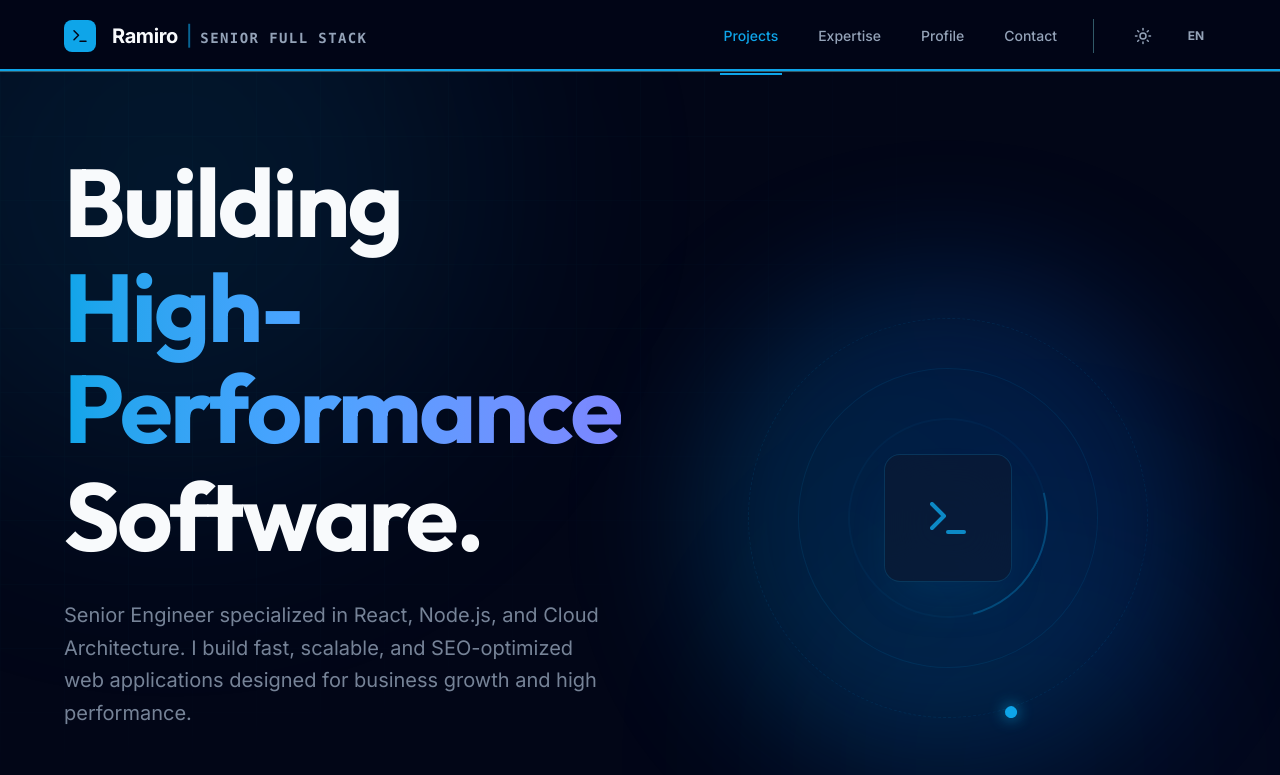
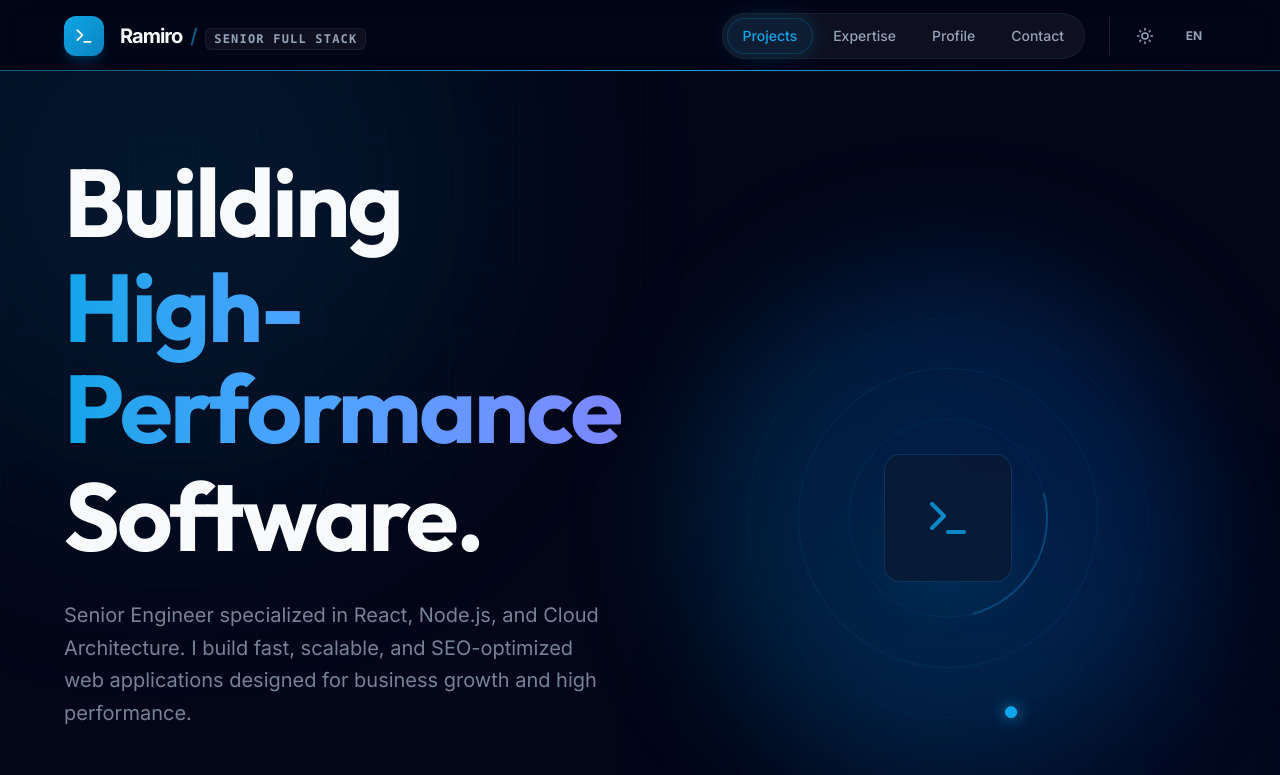
Before and after one commit to NickRami/my-portfolio, a React (Vite) app: page / in a window 1280 px wide. Shown: the top 775 px of the page. Built offline with nearby package versions, Linux system fonts and the light colour scheme.

Commit message:
feat: Add Navbar and Contact components, and introduce an application context for theme, language, and translation.

```diff
--- a/src/components/Contact.tsx
+++ b/src/components/Contact.tsx
@@ -85,10 +85,7 @@ export default function Contact() {
             </div>
           </div>
 
-          {/* Footer Note */}
-          <p className="text-sm text-muted-foreground/40 font-mono uppercase tracking-widest">
-            —   San Rafael, Mendoza   —
-          </p>
+
 
         </div>
       </div>
--- a/src/components/Navbar.tsx
+++ b/src/components/Navbar.tsx
@@ -69,11 +69,11 @@ export default function Navbar() {
 
   return (
     <>
-      <header className="sticky top-0 z-50 w-full border-b border-border bg-background/80 backdrop-blur-md h-[var(--header-height)]">
+      <header className="sticky top-0 z-50 w-full bg-background/60 backdrop-blur-xl border-b border-white/5 supports-[backdrop-filter]:bg-background/20 h-[var(--header-height)] transition-all duration-300">
         <div className="container-responsive h-full flex items-center justify-between">
           <Link to="/" className="flex items-center gap-4 group">
-            <div className="size-8 bg-primary rounded-lg flex items-center justify-center transition-transform group-hover:rotate-12">
-              <Terminal size={18} className="text-background" />
+            <div className="size-10 bg-gradient-to-br from-primary to-primary/80 rounded-xl flex items-center justify-center shadow-lg shadow-primary/20 transition-transform group-hover:scale-105 group-hover:rotate-3">
+              <Terminal size={20} className="text-white" />
             </div>
 
             {/* Animated Brand Identity */}
@@ -83,20 +83,20 @@ export default function Navbar() {
               transition={{ duration: 0.5, ease: "easeOut" }}
               className="flex items-baseline gap-2 text-foreground font-bold leading-tight tracking-tight hidden sm:flex"
             >
-              <span className="text-xl">Ramiro</span>
+              <span className="text-xl tracking-tighter">Ramiro</span>
               <motion.span
                 initial={{ opacity: 0, scale: 0 }}
                 animate={{ opacity: 1, scale: 1 }}
                 transition={{ delay: 0.3, duration: 0.3 }}
                 className="text-primary/60 font-medium text-xl"
               >
-                |
+                /
               </motion.span>
               <motion.span
                 initial={{ opacity: 0, x: -10 }}
                 animate={{ opacity: 1, x: 0 }}
                 transition={{ delay: 0.5, duration: 0.4 }}
-                className="text-sm font-mono text-muted-foreground uppercase tracking-widest"
+                className="text-xs font-mono text-muted-foreground uppercase tracking-widest bg-white/5 px-2 py-0.5 rounded-md border border-white/5"
               >
                 Senior Full Stack
               </motion.span>
@@ -104,38 +104,41 @@ export default function Navbar() {
           </Link>
 
           {/* Desktop Nav */}
-          <div className="hidden md:flex flex-1 justify-end gap-8 items-center h-full">
-            <nav className="flex items-center gap-8 h-full">
+          <div className="hidden md:flex flex-1 justify-end gap-6 items-center h-full">
+            <nav className="flex items-center gap-1 p-1 rounded-full bg-white/5 border border-white/5 backdrop-blur-sm">
               {navLinks.map((link) => (
                 <a
                   key={link.id}
                   href={link.href}
                   onClick={(e) => scrollToSection(e, link.id)}
-                  className={`relative text-sm font-medium transition-all px-1 py-2 group ${activeSection === link.id ? "text-primary" : "text-muted-foreground hover:text-foreground"
+                  className={`relative px-4 py-2 text-sm font-medium transition-all rounded-full z-10 ${activeSection === link.id
+                      ? "text-primary hover:text-primary"
+                      : "text-muted-foreground hover:text-foreground hover:bg-white/5"
                     }`}
                 >
                   {link.name}
                   {activeSection === link.id && (
                     <motion.div
                       layoutId="activeNav"
-                      className="absolute -bottom-[21px] left-0 right-0 h-0.5 bg-primary"
+                      className="absolute inset-0 bg-primary/10 rounded-full -z-10 border border-primary/20 shadow-[0_0_20px_rgba(var(--primary-rgb),0.2)]"
+                      transition={{ type: "spring", stiffness: 300, damping: 30 }}
                     />
                   )}
                 </a>
               ))}
             </nav>
 
-            <div className="flex items-center gap-4 border-l border-border pl-8">
+            <div className="flex items-center gap-2 pl-4 border-l border-white/10">
               <button
                 onClick={toggleTheme}
-                className="p-2 rounded-lg hover:bg-muted transition-colors text-muted-foreground hover:text-primary"
+                className="p-2.5 rounded-xl hover:bg-white/5 transition-all text-muted-foreground hover:text-primary active:scale-95"
               >
                 {theme === 'dark' ? <Sun size={18} /> : <Moon size={18} />}
               </button>
 
               <button
                 onClick={handleLanguageToggle}
-                className="text-xs font-bold p-2 rounded-lg hover:bg-muted transition-colors text-muted-foreground hover:text-primary w-10"
+                className="text-xs font-bold p-2.5 rounded-xl hover:bg-white/5 transition-all text-muted-foreground hover:text-primary w-11 active:scale-95 border border-transparent hover:border-white/5"
               >
                 {language.toUpperCase()}
               </button>
@@ -160,8 +163,11 @@ export default function Navbar() {
         </div>
 
         {/* ── SCROLL PROGRESS BAR ──────────────────────────── */}
-        <div className="scroll-progress-container">
-          <motion.div className="scroll-progress-bar" style={{ scaleX }} />
+        <div className="absolute bottom-0 left-0 right-0 h-[1px] bg-white/5 overflow-hidden">
+          <motion.div
+            className="h-full bg-gradient-to-r from-primary/50 via-primary to-primary/50"
+            style={{ scaleX, transformOrigin: "0%" }}
+          />
         </div>
       </header>
 
@@ -169,24 +175,25 @@ export default function Navbar() {
       <AnimatePresence>
         {isOpen && (
           <motion.div
-            initial={{ opacity: 0, y: -20 }}
-            animate={{ opacity: 1, y: 0 }}
-            exit={{ opacity: 0, y: -20 }}
-            className="fixed inset-x-0 top-[65px] bg-background border-b border-border z-40 p-6 md:hidden flex flex-col gap-4 shadow-xl"
+            initial={{ opacity: 0, y: -20, filter: "blur(10px)" }}
+            animate={{ opacity: 1, y: 0, filter: "blur(0px)" }}
+            exit={{ opacity: 0, y: -20, filter: "blur(10px)" }}
+            transition={{ duration: 0.2 }}
+            className="fixed inset-x-0 top-[var(--header-height)] bg-background/80 backdrop-blur-xl border-b border-white/10 z-40 p-6 md:hidden flex flex-col gap-4 shadow-2xl"
           >
             {navLinks.map((link) => (
               <a
                 key={link.id}
                 href={link.href}
                 onClick={(e) => scrollToSection(e, link.id)}
-                className="text-lg font-bold text-foreground hover:text-primary transition-colors py-2 border-b border-border last:border-0"
+                className={`text-lg font-bold py-4 px-4 rounded-xl border border-transparent transition-all ${activeSection === link.id
+                    ? "bg-primary/5 text-primary border-primary/10"
+                    : "text-muted-foreground hover:bg-white/5 hover:text-foreground"
+                  }`}
               >
                 {link.name}
               </a>
             ))}
-            <button className="w-full bg-primary text-background font-bold py-4 rounded-xl mt-4">
-              {t('nav.resume')}
-            </button>
           </motion.div>
         )}
       </AnimatePresence>
--- a/src/context/AppContext.tsx
+++ b/src/context/AppContext.tsx
@@ -307,24 +307,24 @@ const AppContext = createContext<AppContextType | undefined>(undefined);
 
 export function AppProvider({ children }: { children: ReactNode }) {
   const [language, setLanguage] = useState<Language>(() => {
-    const saved = localStorage.getItem('portfolio-language');
-    // Default to 'en' if no saved preference or if saved preference is invalid
-    return (saved === 'es' || saved === 'en') ? saved : 'en';
+    const saved = localStorage.getItem('portfolio-lang-prefs');
+    // Default setting: English ('en')
+    return (saved === 'en' || saved === 'es') ? saved : 'en';
   });
 
   const [theme, setTheme] = useState<Theme>(() => {
-    const saved = localStorage.getItem('portfolio-theme');
+    const saved = localStorage.getItem('portfolio-theme-prefs');
     return (saved === 'dark' || saved === 'light') ? saved : 'dark';
   });
 
   const [devMode, setDevMode] = useState<boolean>(false);
 
   useEffect(() => {
-    localStorage.setItem('portfolio-language', language);
+    localStorage.setItem('portfolio-lang-prefs', language);
   }, [language]);
 
   useEffect(() => {
-    localStorage.setItem('portfolio-theme', theme);
+    localStorage.setItem('portfolio-theme-prefs', theme);
     const root = window.document.documentElement;
     root.classList.remove('light', 'dark');
     root.classList.add(theme);
```
